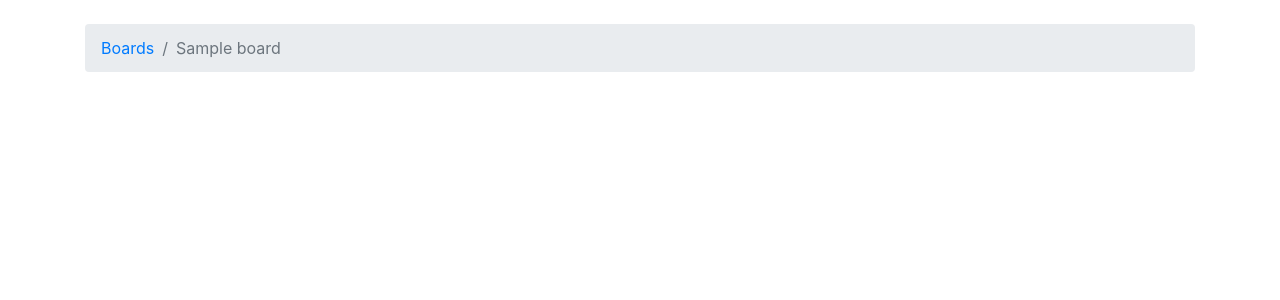
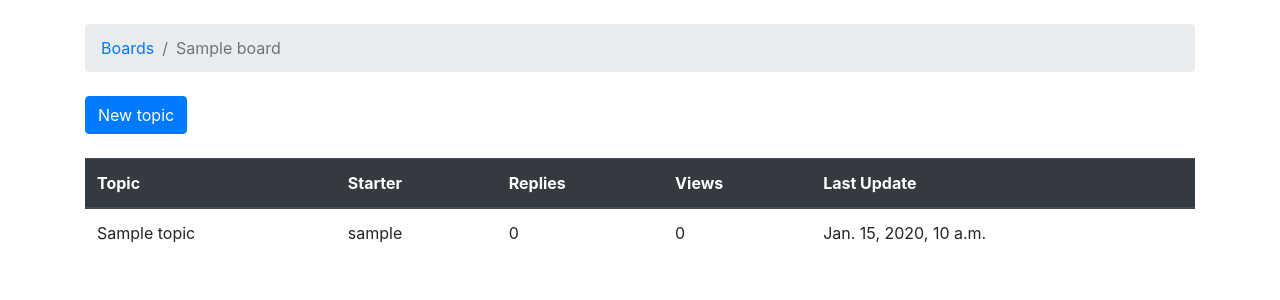
Before and after one commit to git-nori/_tr_DjangoBeginners, a Django app: page /boards/1 in a window 1280 px wide. Shown: the part 56-356 px from the top of the page. Run offline with Django 3.2, Linux system fonts and the light colour scheme; tables that the repository leaves empty hold one stand-in row (values such as "Sample post"); some libraries are stand-ins or nearby versions.

Commit message:
[add]topics_new画面へのリンクを作成する

```diff
--- a/templates/topics.html
+++ b/templates/topics.html
@@ -7,3 +7,31 @@
 <li class="breadcrumb-item"><a href="{% url 'home' %}">Boards</a></li>
 <li class="breadcrumb-item active">{{ board.name }}</li>
 {% endblock %}
+
+{% block content %}
+<div class="mb-4">
+  <a href="{% url 'new_topic' board.pk %}" class="btn btn-primary">New topic</a>
+</div>
+<table class="table">
+  <thead class="thead-dark">
+  <tr>
+    <th>Topic</th>
+    <th>Starter</th>
+    <th>Replies</th>
+    <th>Views</th>
+    <th>Last Update</th>
+  </tr>
+  </thead>
+  <tbody>
+  {% for topic in board.topics.all %}
+  <tr>
+    <td>{{ topic.subject }}</td>
+    <td>{{ topic.starter.username }}</td>
+    <td>0</td>
+    <td>0</td>
+    <td>{{ topic.last_updated }}</td>
+  </tr>
+  {% endfor %}
+  </tbody>
+</table>
+{% endblock %}
```
Also changed, not shown: boards/tests.py (+7 -3 lines).
